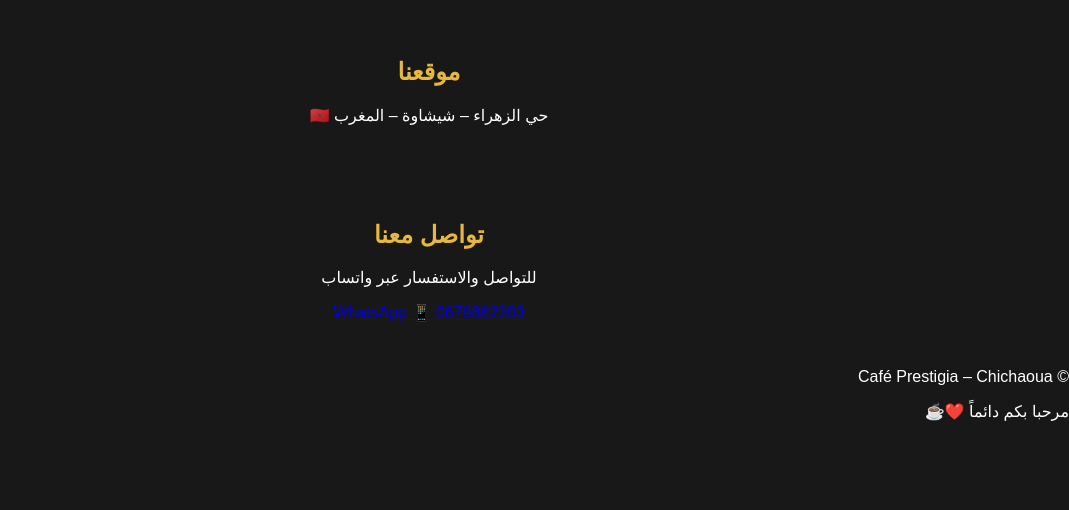
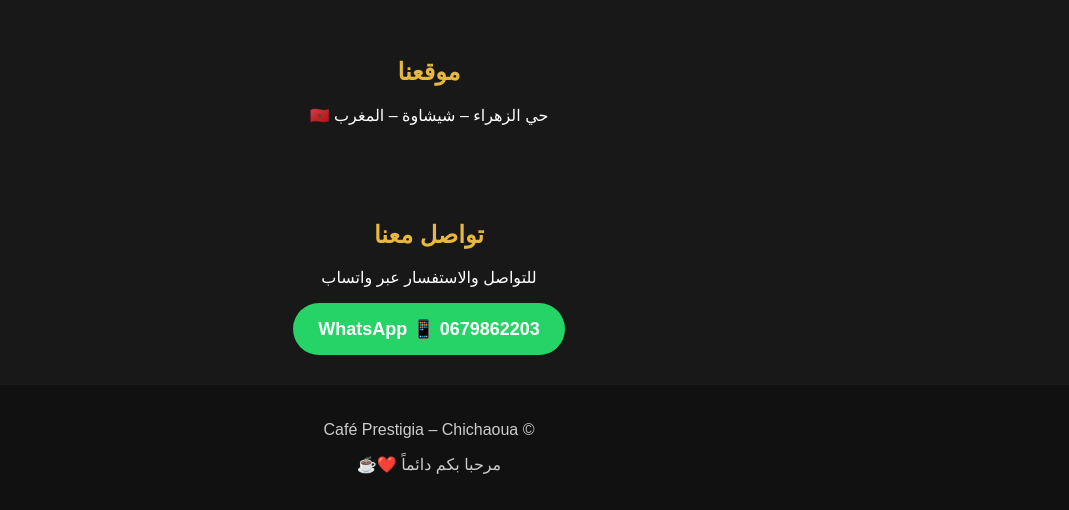
Before and after one commit to cafeprestegia33/prestegia-cafe, a plain HTML site: page index.html in a window 1280 px wide. Shown: the part 1316-1826 px from the top of the page, without its empty margins (211-1280 px from the left). Before the commit the page ends 1753 px from the top, so only its background shows below. Drawn offline with Linux system fonts and the light colour scheme.

Commit message:
Update index.html

```diff
--- a/index.html
+++ b/index.html
@@ -27,7 +27,7 @@ h2{color:#e6b83f}
 .gallery{display:flex;flex-wrap:wrap;justify-content:center;gap:15px}
 .gallery img{width:300px;max-width:100%;height:250px;object-fit:cover;border-radius:12px}
 .card{background:#292929;padding:20px;border-radius:12px;margin:10px auto;max-width:600px}
-.whatsapp
+.whatsapp {
   display: inline-block;
   background-color: #25D366;
   color: #ffffff !important;
@@ -36,6 +36,8 @@ h2{color:#e6b83f}
   text-decoration: none !important;
   font-weight: bold;
   font-size: 18px;
+}
+
 footer{background:#111;padding:20px;text-align:center;color:#ccc}
 </style>
 </head>
```
